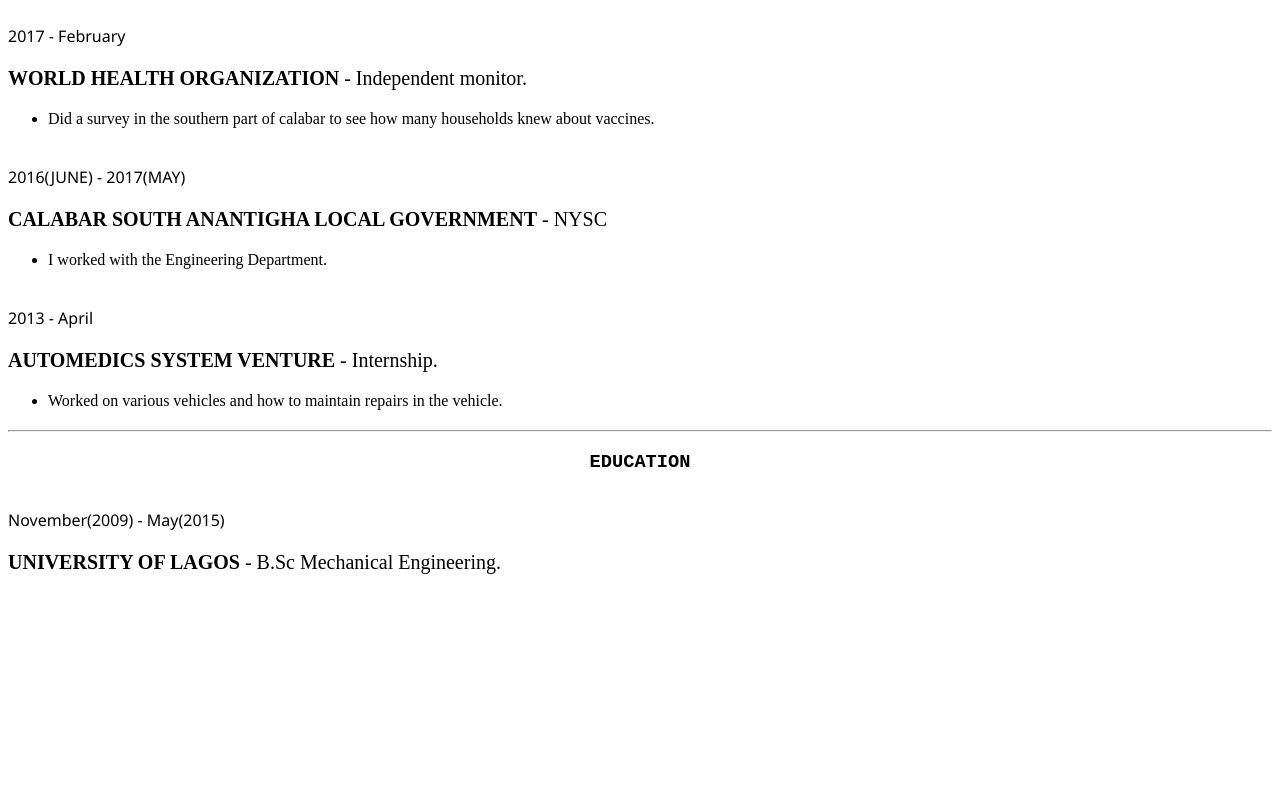
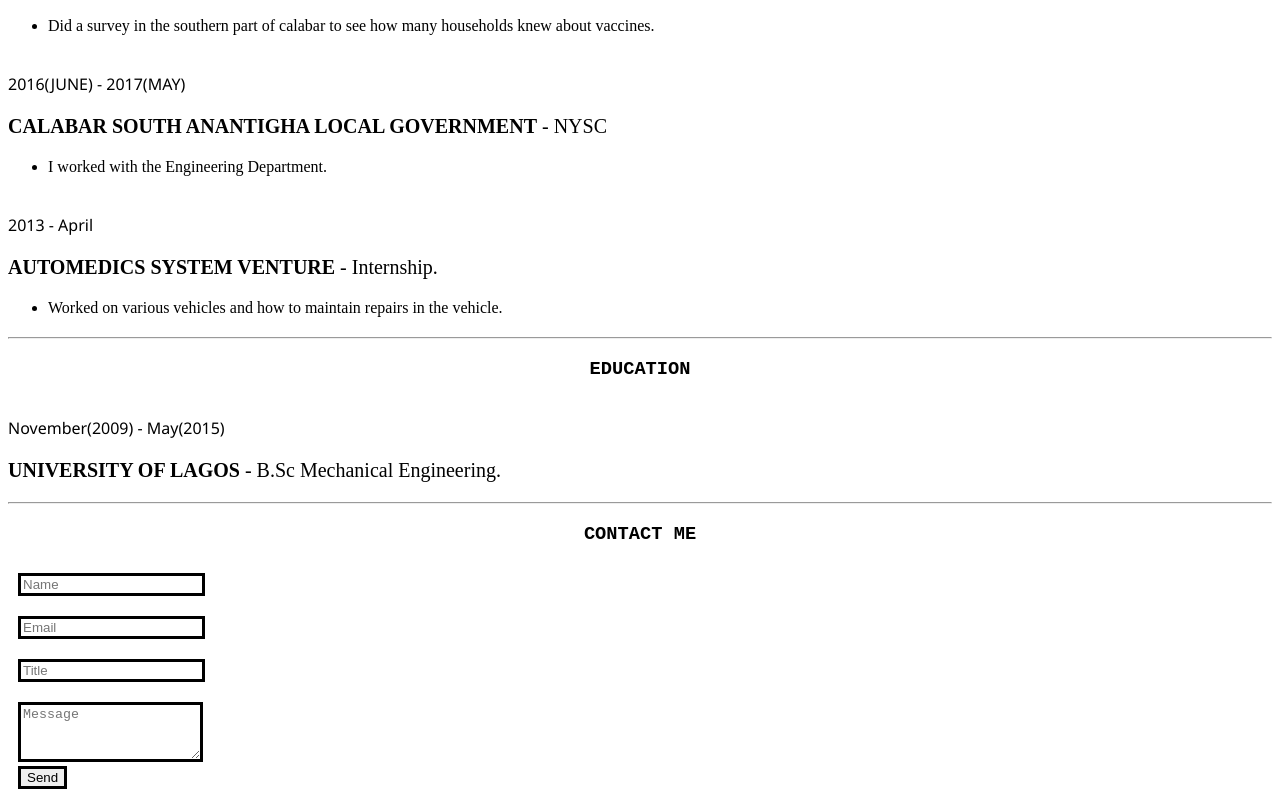
Before and after one commit to DolapoSoares/html_c, a plain HTML site: page soares dolapo.html in a window 1280 px wide. Shown: the part 515-1314 px from the top of the page. Before the commit the page ends 1109 px from the top, so only its background shows below. Drawn offline with Linux system fonts and the light colour scheme.

Commit message:
i added contact form for validation

```diff
--- a/soares dolapo.html
+++ b/soares dolapo.html
@@ -1,7 +1,27 @@
 <!DOCTYPE html>
+
+<script type="text/javascript">
+  function validate () {
+
+     let Name = document.getElementById("Name");
+     let Message = document.getElementById("Message");
+
+    if(Name.value < 4){
+      alert("Needed")
+         return false;
+    }
+    if(Message.value < 20){
+      alert("Needed")
+      return false;
+    }
+  }
+
+
+  </script>
 <main class="main>
    <img class="center" src="https://res.cloudinary.com/soares04/image/upload/v1566492008/uxxbl8xkagqeo9h00pl8.jpg" alt="Picture" width="250px" height="250px"/>
 <hr/>
+<head><title> MY-CV</title></head>
    <style>
       .main {
        border: solid;
@@ -28,10 +48,24 @@
       p1{
         font-family: 'Segoe UI', Tahoma, Geneva, Verdana, sans-serif;
       }
+      .input,.msg {
+        margin: 10px;
+        align: left;
+
+      }
+      .input{
+        border: solid;
+      }
+      .msg textarea{
+        height: 50px;
+        border: solid;
+      }
+      button{
+        border: solid
    </style>
- <head>
+ <title>
    <h1 style="text-align: center">MY-CV</h1>
- </head>
+ </title>
 
    <hr/>
    <body>
@@ -80,7 +114,26 @@
      <h3>EDUCATION</h3><br>
      <p1>November(2009) - May(2015)</p1>
      <p><strong>UNIVERSITY OF LAGOS</strong> - B.Sc Mechanical Engineering.</p>
- </footer>
+ </footer><hr>
 
+ <h3>
+     <div>CONTACT ME</div>
+ </h3>
+<form action="#" method="post" onsubmit="return validate()">
+ <div class="wrapper">
+   <div class="contact-form" id="Form">
+     <div class="input-fields" >
+         <input type="text" placeholder="Name" class="input" id="Name" ><br>
+         <input type="text" placeholder="Email" class="input" id="Email"><br>
+         <input type="type" placeholder="Title" class="input"><br>
+     </div>
+     <div class = "msg">
+         <textarea id ="Message" placeholder="Message"></textarea><br>
+         <button id="submit" type="submit">Send</button>
+     </div>
+
+  </div>
+ </div>
+</form>
 </main>
 </html>
```
